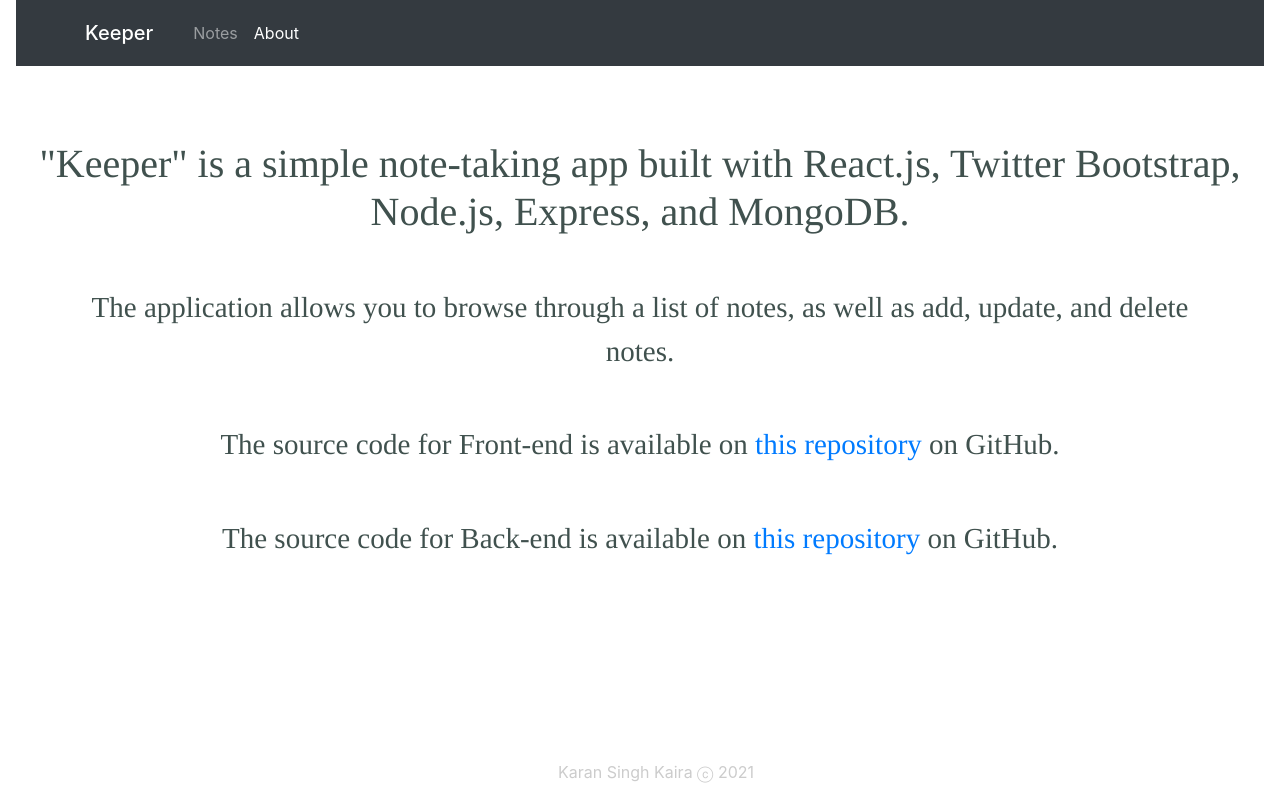
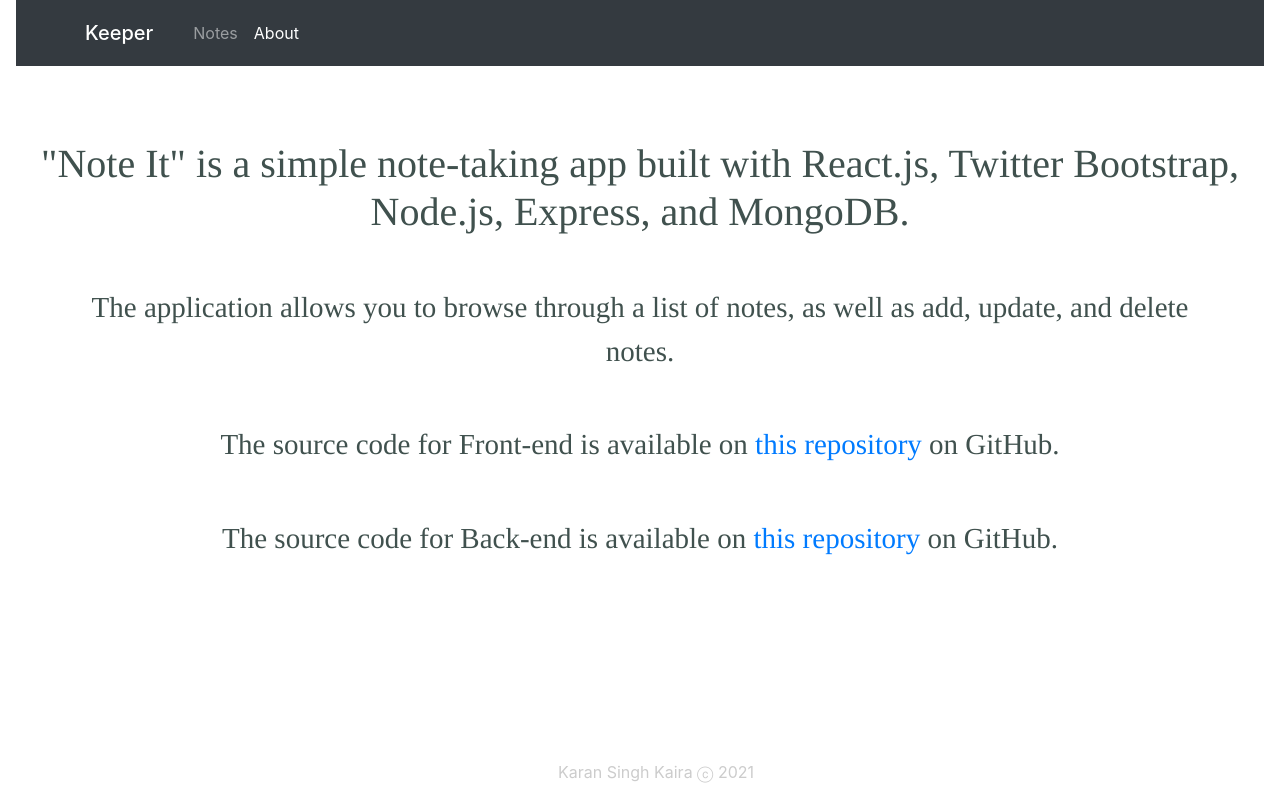
Before and after one commit to KaranKaira/Keeper-Frontend, a React (Create React App) app: page /about in a window 1280 px wide. Built offline with nearby package versions, Linux system fonts and the light colour scheme; a web font is replaced by a local one.

Commit message:
changed about

```diff
--- a/src/components/Header.jsx
+++ b/src/components/Header.jsx
@@ -5,7 +5,7 @@ function Header(){
     return (
     <div>
         <header>
-            <h1> Keeper - Clone of Google Keep with CRUD capabilities</h1>
+            <h1> Note It - Clone of Google Keep with CRUD capabilities</h1>
         </header>
     </div>
     );
--- a/src/components/notes/AboutPage.jsx
+++ b/src/components/notes/AboutPage.jsx
@@ -6,7 +6,7 @@ import React from "react";
 function AboutPage() {
     return (
         <div className="about">
-            <h1>"Keeper" is a simple note-taking app built with React.js, Twitter Bootstrap, Node.js, Express, and MongoDB.</h1>
+            <h1>"Note It" is a simple note-taking app built with React.js, Twitter Bootstrap, Node.js, Express, and MongoDB.</h1>
                 <p> The application allows you to browse through a list of notes, as well as add, update, and delete notes.</p>
 
 
```
